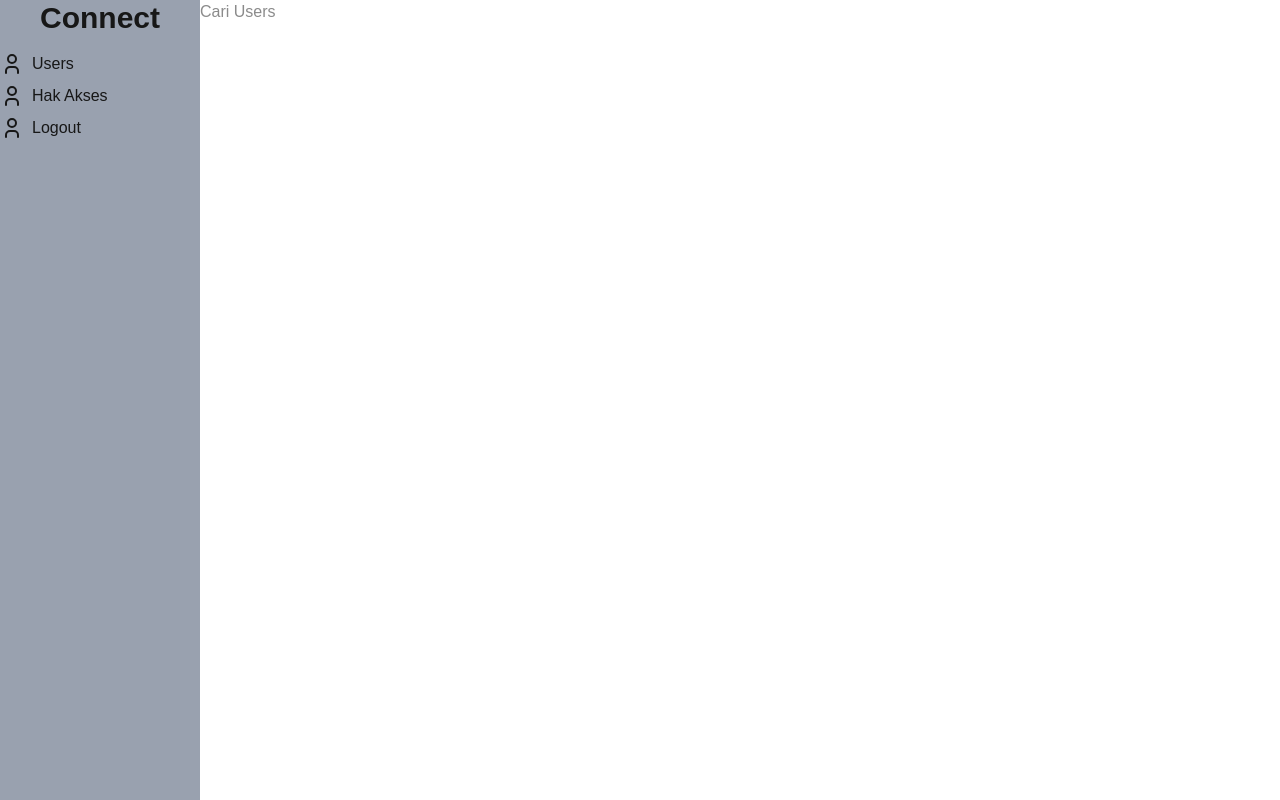
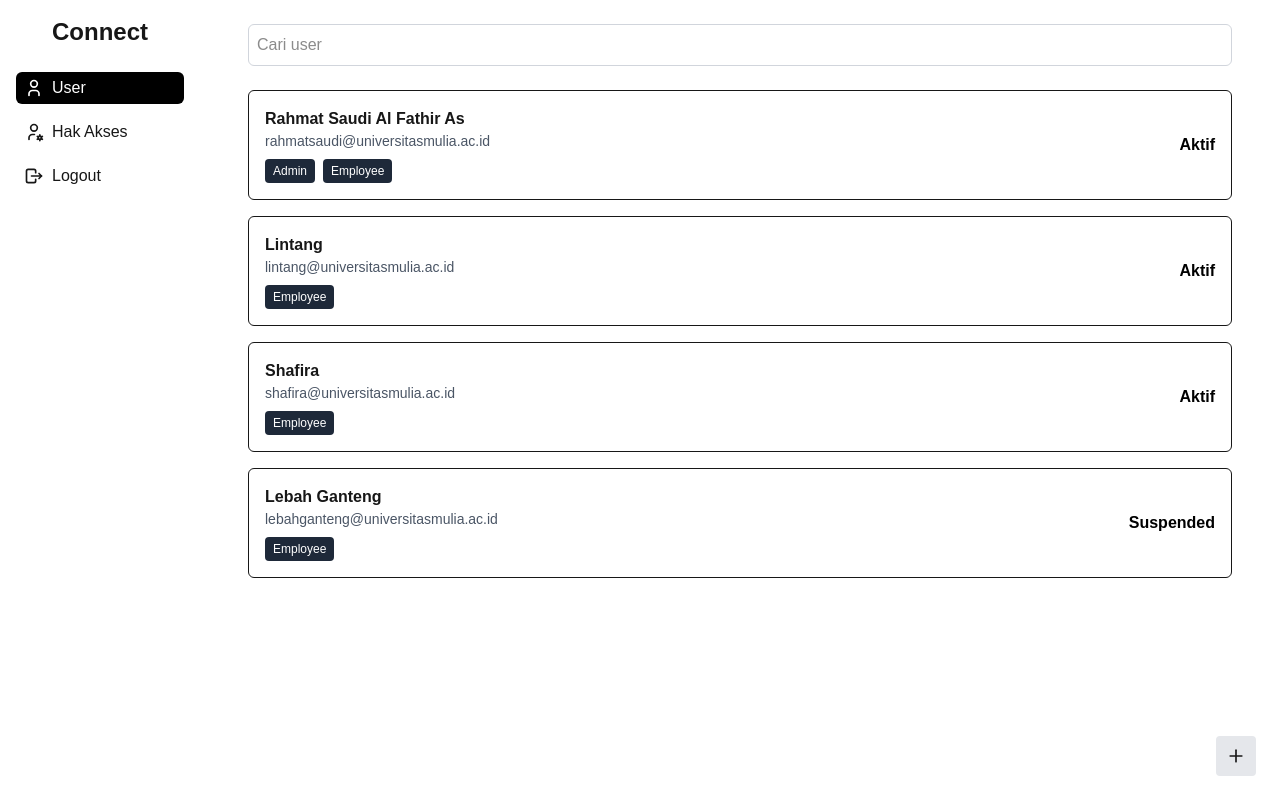
Before and after one commit to sucintasalsabila/connect-app, a Next.js app: page /users in a window 1280 px wide. Built offline with nearby package versions, Linux system fonts and the light colour scheme.

Commit message:
feat create user page

```diff
--- a/src/app/users/page.js
+++ b/src/app/users/page.js
@@ -1,26 +1,115 @@
-import {IconUser} from "@tabler/icons-react";
+'use client';
+import { IconUser, IconUserCog, IconLogout, IconPlus } from '@tabler/icons-react';
+
+const users = [
+  {
+    name: 'Rahmat Saudi Al Fathir As',
+    email: 'rahmatsaudi@universitasmulia.ac.id',
+    roles: ['Admin', 'Employee'],
+    status: 'Aktif',
+  },
+  {
+    name: 'Lintang',
+    email: 'lintang@universitasmulia.ac.id',
+    roles: ['Employee'],
+    status: 'Aktif',
+  },
+  {
+    name: 'Shafira',
+    email: 'shafira@universitasmulia.ac.id',
+    roles: ['Employee'],
+    status: 'Aktif',
+  },
+  {
+    name: 'Lebah Ganteng',
+    email: 'lebahganteng@universitasmulia.ac.id',
+    roles: ['Employee'],
+    status: 'Suspended',
+  },
+];
 
 export default function User_Page() {
-    return (
-        <div id="container" className="flex h-[100vh]">
-            <section id="navigation" className="bg-gray-400 p -4 w-[200px]">
-                <h1 className="text-3xl font-bold text-center">Connect</h1>
-                <div className="flex flex-col gap-2 mt-4">
-                    <button className="flex gap-2">
-                        <IconUser /> Users
-                        </button>
-                        <button className="flex gap-2">
-                        <IconUser /> Hak Akses
-                        </button>
-                    <button className="flex gap-2">
-                    <IconUser /> Logout
-                    </button>
+  return (
+    <div className="flex h-screen">
+      {/* Sidebar */}
+      <aside className="w-[200px] bg-white-100 p-4 flex flex-col">
+        <h1 className="text-2xl font-bold text-center">Connect</h1>
+        <nav className="flex flex-col gap-3 mt-6">
+          <button
+            type="button"
+            aria-label="User Page"
+            className="flex items-center gap-2 px-2 py-1 bg-black text-white rounded-md"
+          >
+            <IconUser size={20} />
+            User
+          </button>
+          <button
+            type="button"
+            aria-label="Manage Access Rights"
+            className="flex items-center gap-2 px-2 py-1 hover:bg-gray-200 rounded-md"
+          >
+            <IconUserCog size={20} />
+            Hak Akses
+          </button>
+          <button
+            type="button"
+            aria-label="Logout"
+            className="flex items-center gap-2 px-2 py-1 hover:bg-gray-200 rounded-md"
+          >
+            <IconLogout size={20} />
+            Logout
+          </button>
+        </nav>
+      </aside>
+
+      {/* Main Content */}
+      <main className="flex-1 p-6 bg-white relative">
+        <div className="w-full px-6">
+          <input
+            type="text"
+            placeholder="Cari user"
+            aria-label="Cari user"
+            className="w-full border border-gray-300 rounded-md p-2 mb-6"
+          />
+
+          {/* User List */}
+          <div className="space-y-4">
+            {users.map((user, index) => (
+              <div
+                key={index}
+                className="flex justify-between items-center border rounded-md p-4 hover:shadow-md transition"
+              >
+                <div>
+                  <div className="font-semibold">{user.name}</div>
+                  <div className="text-sm text-gray-600">{user.email}</div>
+                  <div className="mt-2 flex gap-2">
+                    {user.roles.map((role, i) => (
+                      <span
+                        key={i}
+                        className="bg-gray-800 text-white text-xs px-2 py-1 rounded"
+                      >
+                        {role}
+                      </span>
+                    ))}
+                  </div>
                 </div>
-            </section>
-            <section id="content">
-                <input type="text" placeholder="Cari Users" />
-                <div id="List-users"></div>
-            </section>
+                <div className={`font-semibold ${user.status === 'Suspended' ? 'text-black' : 'text-black'}`}>
+                  {user.status}
+                </div>
+              </div>
+            ))}
+          </div>
         </div>
-    );
+
+        {/* Add Button - Bottom Right */}
+        <button
+          type="button"
+          aria-label="Tambah User"
+          className="absolute bottom-6 right-6 bg-gray-200 hover:bg-gray-300 p-2 w-10 h-10 flex items-center justify-center rounded"
+        >
+          <IconPlus size={20} />
+        </button>
+      </main>
+    </div>
+  );
 }
```
